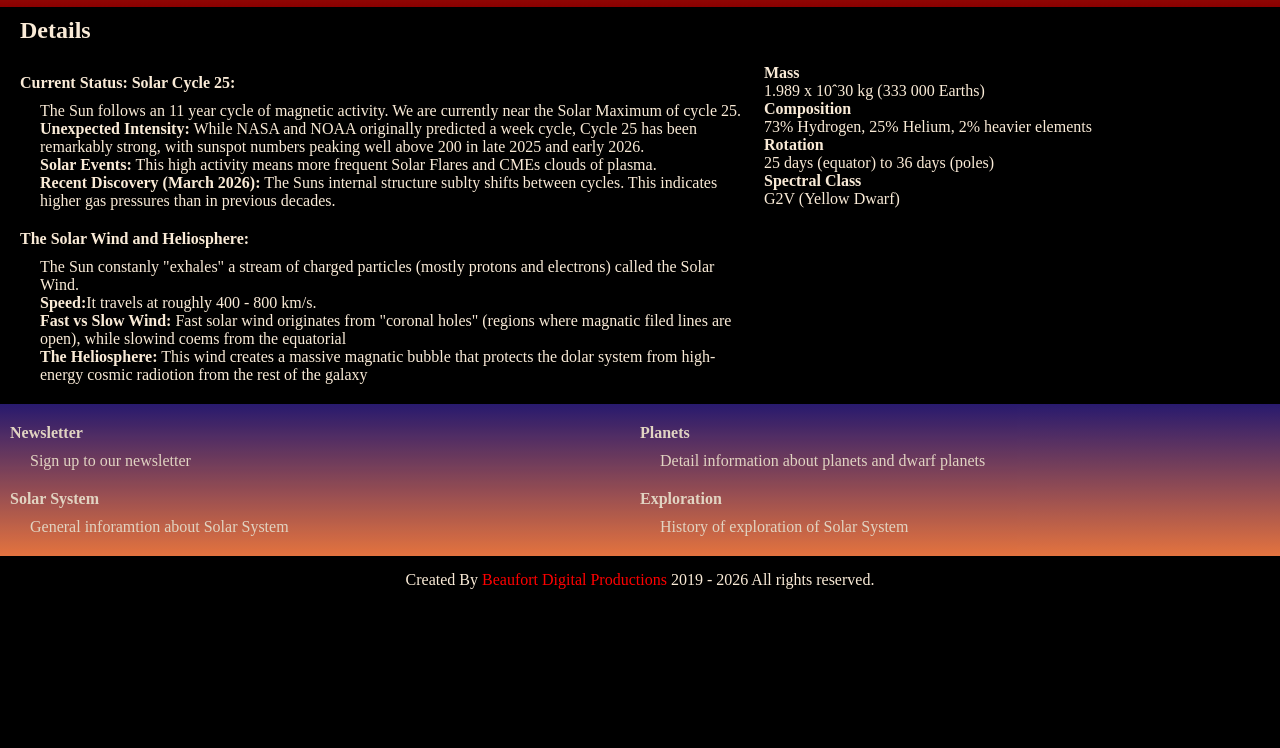
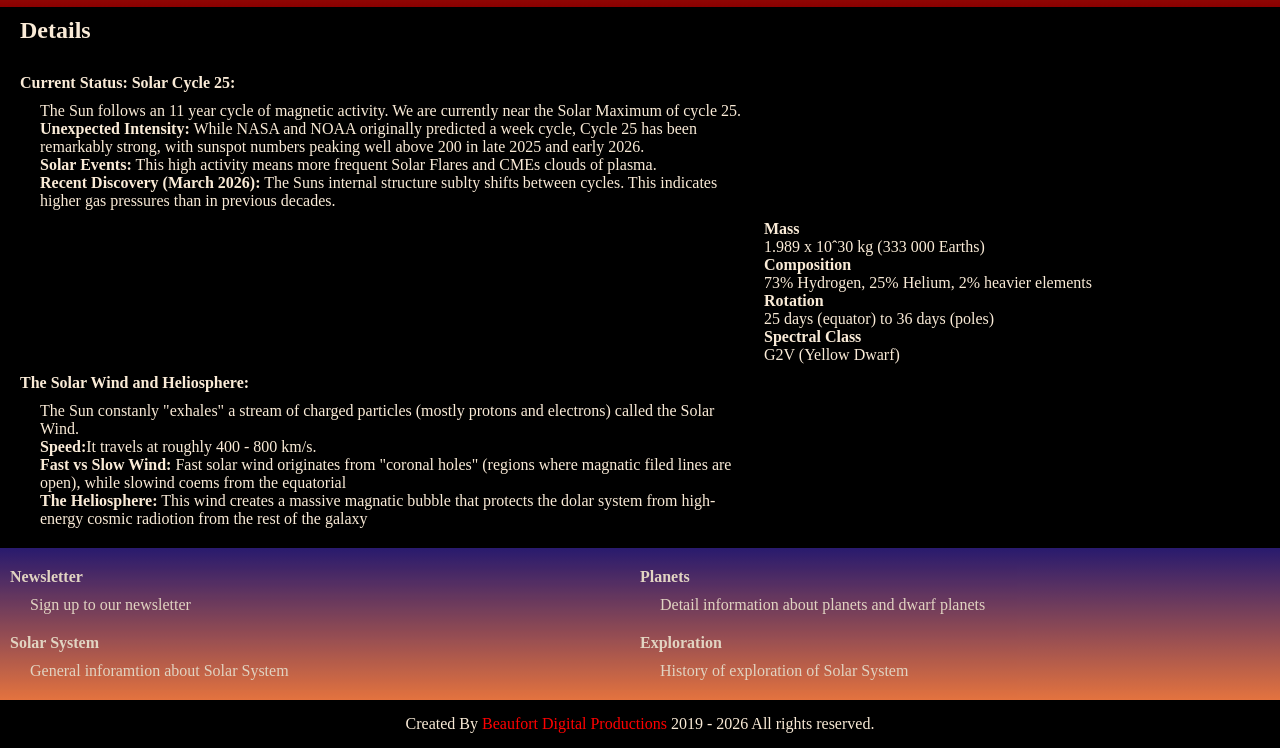
Before and after one commit to JBeaufort24/OurSolarSystem, a plain HTML site: page Planets/Sun.html in a window 1280 px wide. Shown: the part 1709-2457 px from the top of the page. Before the commit the page ends 2313 px from the top, so only its background shows below. Drawn offline with Linux system fonts and the light colour scheme.

Commit message:
update Sun.html

```diff
--- a/Planets/Sun.html
+++ b/Planets/Sun.html
@@ -79,7 +79,13 @@
           <b>Recent Discovery (March 2026):</b> The Suns internal structure sublty shifts between cycles. This indicates higher gas pressures than in previous decades.
         </ul>
       </div>
-      <div class="column-5">
+      <div class="column-2">
+
+      </div>
+      <div class="column-3">
+
+      </div>
+      <div class="column-4">
         <ul>
           <li><b>Mass</b><br>1.989 x 10ˆ30 kg (333 000 Earths)</li>
           <li><b>Composition</b><br>73% Hydrogen, 25% Helium, 2% heavier elements</li>
@@ -87,7 +93,7 @@
           <li><b>Spectral Class</b><br>G2V (Yellow Dwarf)</li>
         </ul>
       </div>
-      <div class="column-3">
+      <div class="column-5">
         <ul>
           <h4>The Solar Wind and Heliosphere:</h4>
           <p>The Sun constanly "exhales" a stream of charged particles (mostly protons and electrons) called the Solar Wind.<br>
@@ -95,6 +101,9 @@
           <b>Fast vs Slow Wind:</b> Fast solar wind originates from "coronal holes" (regions where magnatic filed lines are open), while slowind coems from the equatorial<br>
           <b>The Heliosphere:</b> This wind creates a massive magnatic bubble that protects the dolar system from high-energy cosmic radiotion from the rest of the galaxy
         </ul>
+      </div>
+      <div class="column-6">
+
       </div>
     </div>
 </section>
```
